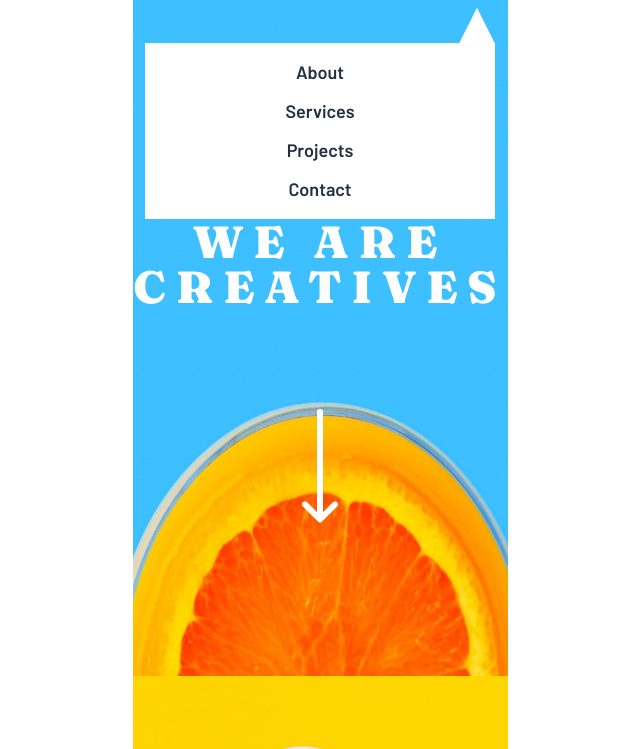
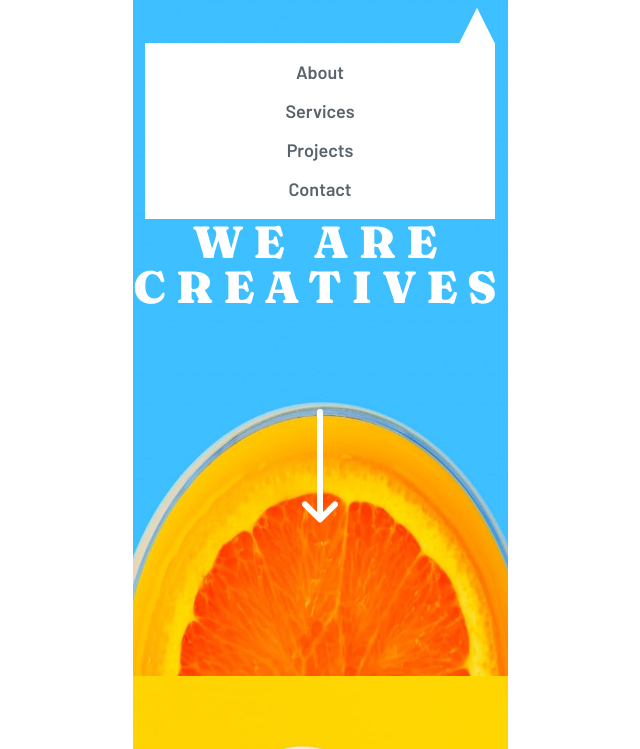
Before and after one commit to ankur26/front-end-mentor-projects, a plain HTML site: page sunnyside-agency-landing-page-main/src/index.html in a window 1280 px wide. Shown: the part 51-800 px from the top of the page, without its empty margins (320-960 px from the left). Drawn offline with Linux system fonts and the light colour scheme.

Commit message:
Update styles.css

```diff
--- a/sunnyside-agency-landing-page-main/src/styles.css
+++ b/sunnyside-agency-landing-page-main/src/styles.css
@@ -287,6 +287,7 @@ a:hover {
 .menu-nav li > a {
 	font-family: 'Barlow', sans-serif;
 	text-transform: capitalize; /* margin:10px 0; */
+    color: hsl(213, 9%, 39%);
 }
 .none {
 	display: none;
```
